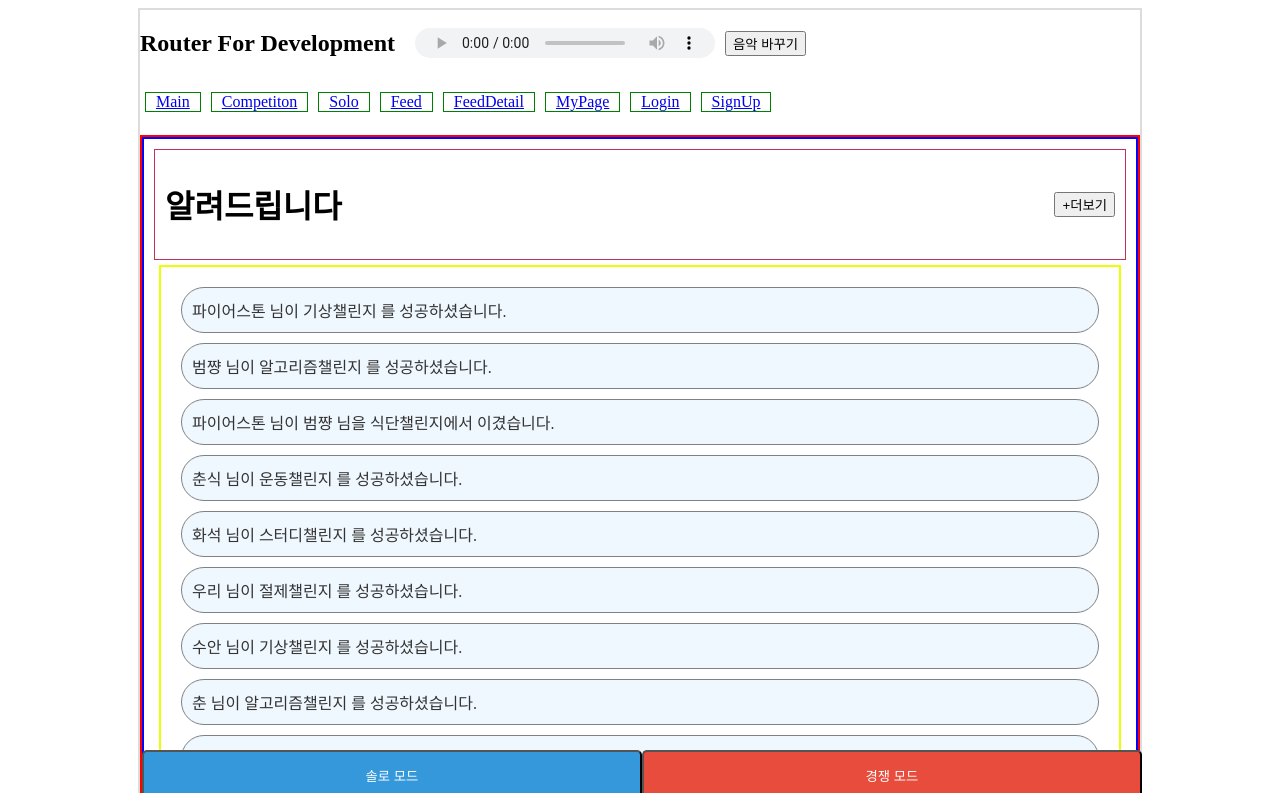
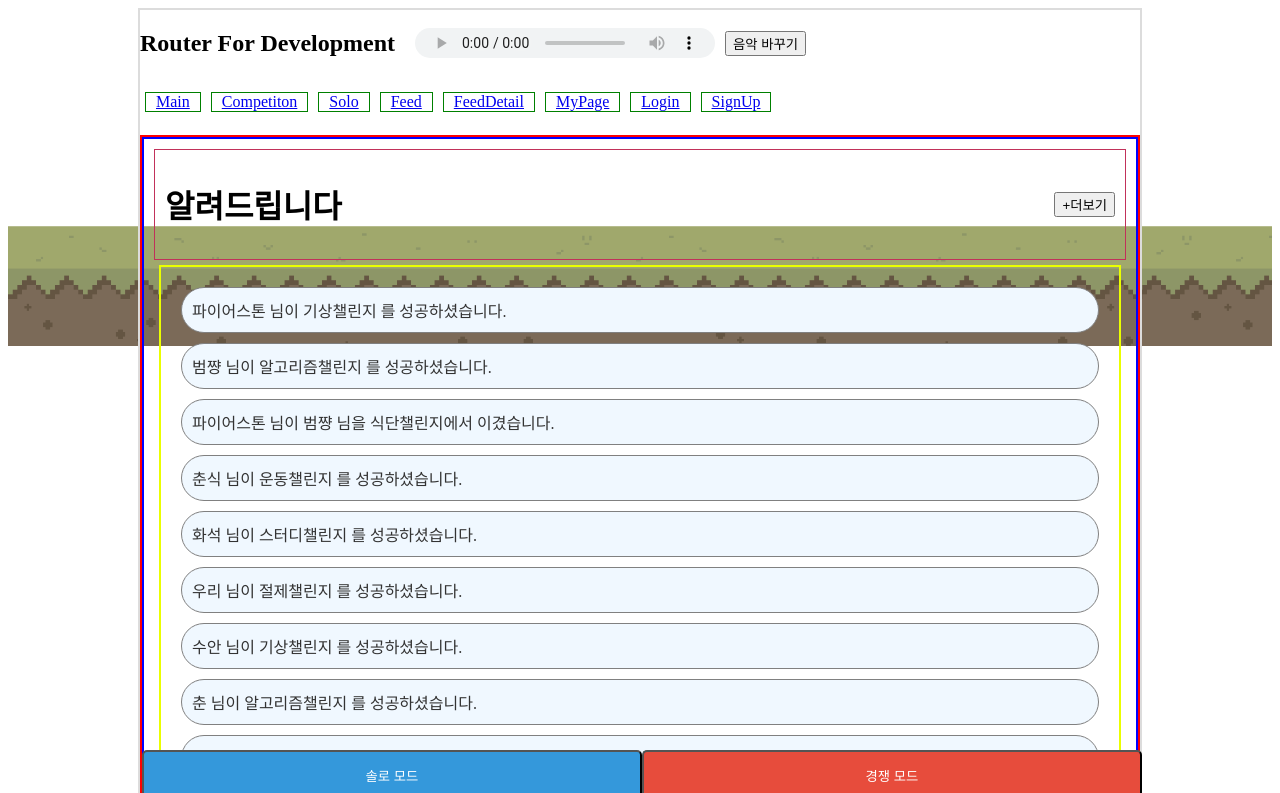
Before and after one commit to woori0214/-SSAFY-SGDC, a Vue app in the folder frontend/vue-project/: page / in a window 1280 px wide. Shown: the top 793 px of the page. Built offline with nearby package versions, Linux system fonts and the light colour scheme.

Commit message:
background img

```diff
--- a/frontend/vue-project/src/App.vue
+++ b/frontend/vue-project/src/App.vue
@@ -1,4 +1,5 @@
 <template>
+  <div class="back-ground-img">
     <div id="main-body">
       <header>
         <div class="wrapper">
@@ -21,11 +22,13 @@
       <br />
       <RouterView />
     </div>
+  </div>
 </template>
 
 <script setup>
 import { RouterLink, RouterView } from "vue-router";
 import BackGroundMusic from "./components/Common/BackGroundMusic.vue";
+import BackGroundImg from "./assets/pixil_background.png";
 </script>
 
 <style scoped>
@@ -38,7 +41,13 @@ import BackGroundMusic from "./components/Common/BackGroundMusic.vue";
   display: flex;
   flex-direction: column;
 }
-
+.back-ground-img {
+  margin: 0;
+  padding: 0;
+  background-image: url("./assets/pixil_background.png");
+  background-size: 600px;
+  background-repeat: repeat-x;
+}
 a {
   border: 1px solid green;
   margin: 5px;
```
Also changed, not shown: frontend/vue-project/src/assets/pixil_background.png (added). Lines whose indentation alone changed are shown as unchanged.
